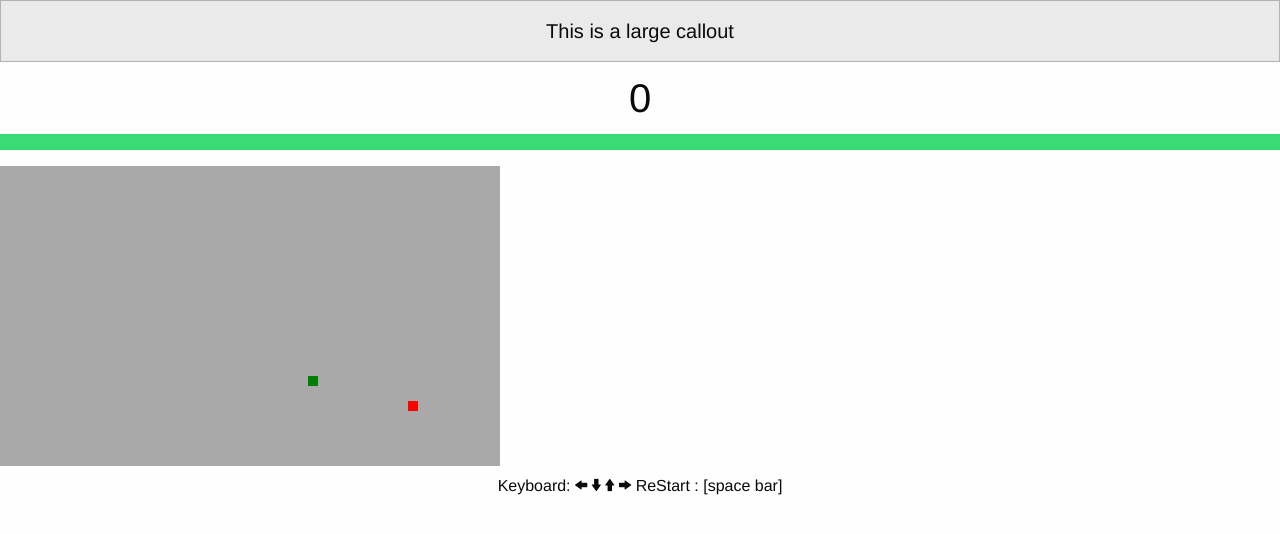
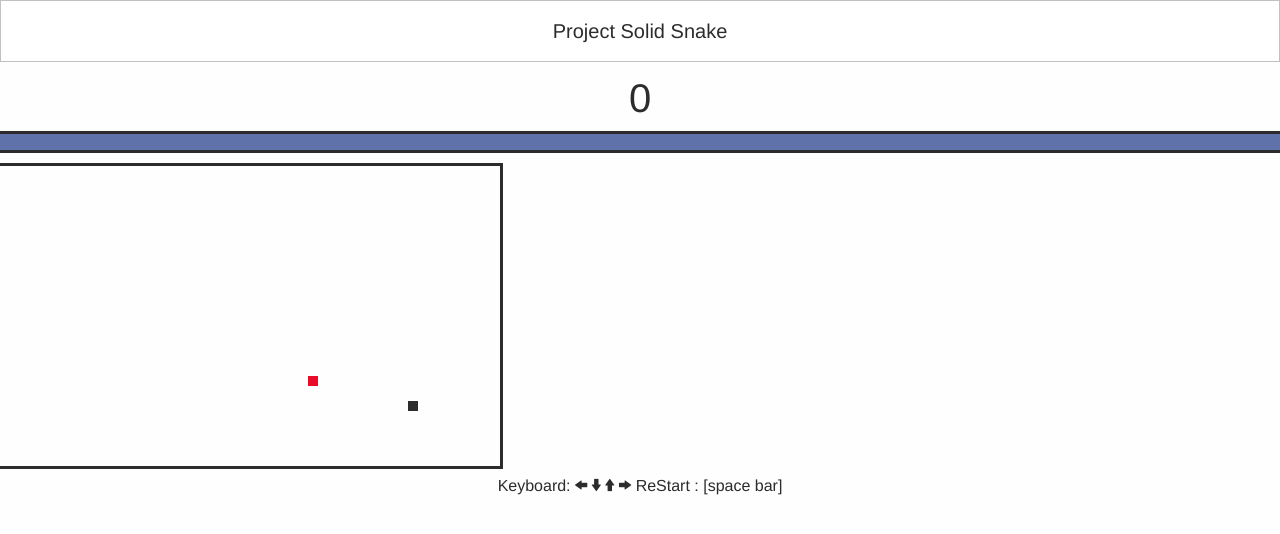
Before and after one commit to wheel0ck/ifocop-snake, a website: page index.html in a window 1280 px wide. Drawn offline with nearby package versions, Linux system fonts and the light colour scheme.

Commit message:
new color code

```diff
--- a/index.html
+++ b/index.html
@@ -5,22 +5,18 @@
     <script src="js/main.js"></script>
     <link rel="stylesheet" href="https://cdnjs.cloudflare.com/ajax/libs/foundation/6.3.0/css/foundation.min.css">
     <link rel="stylesheet" href="foundation-icons.css">
-    <style>
-        #gamvas{
-            background-color: darkgrey;
-        }
-    </style>
+    <link rel="stylesheet" href="main.css">
 </head>
 <body>
-<div class="callout secondary ">
-    <h5 class="text-center">This is a large callout</h5>
-</div>
+<header class="callout">
+    <h5 class="text-center">Project Solid Snake</h5>
+</header>
 
 <div class="row">
     <div class="small-5 small-centered columns">
         <div class="row">
                 <p id="score" class="stat text-center"></p>
-                <div class="success progress">
+                <div id="timerDiv" class="success progress">
                     <div id="timer" class="progress-meter" style="width: 100%"></div>
                 </div>
                 <canvas id="gamvas"  width="500" height="300"></canvas>
--- a/js/main.js
+++ b/js/main.js
@@ -40,7 +40,7 @@ function getApple(canvas) {
     this.style = {
       height: 10,
       width: 10,
-      color: 'green'
+      color: '#ea0b29'
     };
     this.position = {
       x: '',
@@ -116,7 +116,7 @@ function getSnake(canvas) {
     this.style = {
       height: 10,
       width: 10,
-      color: 'red'
+      color: '#2c2c2c'
     };
     this.position = {
       x: '',
--- /dev/null
+++ b/main.css
@@ -0,0 +1,26 @@
+header {
+    background-color: #5f72aa
+}
+
+header h5 {
+    color: #2c2c2c
+}
+
+body {
+    color: #2c2c2c
+}
+
+#gamvas {
+    outline-color:#2c2c2c;
+    outline-style: solid;
+}
+
+#timerDiv {
+    outline-color:#2c2c2c;
+    outline-style: solid;
+    background-color: white;
+}
+
+#timer {
+    background-color: #5f72aa;
+}
```
